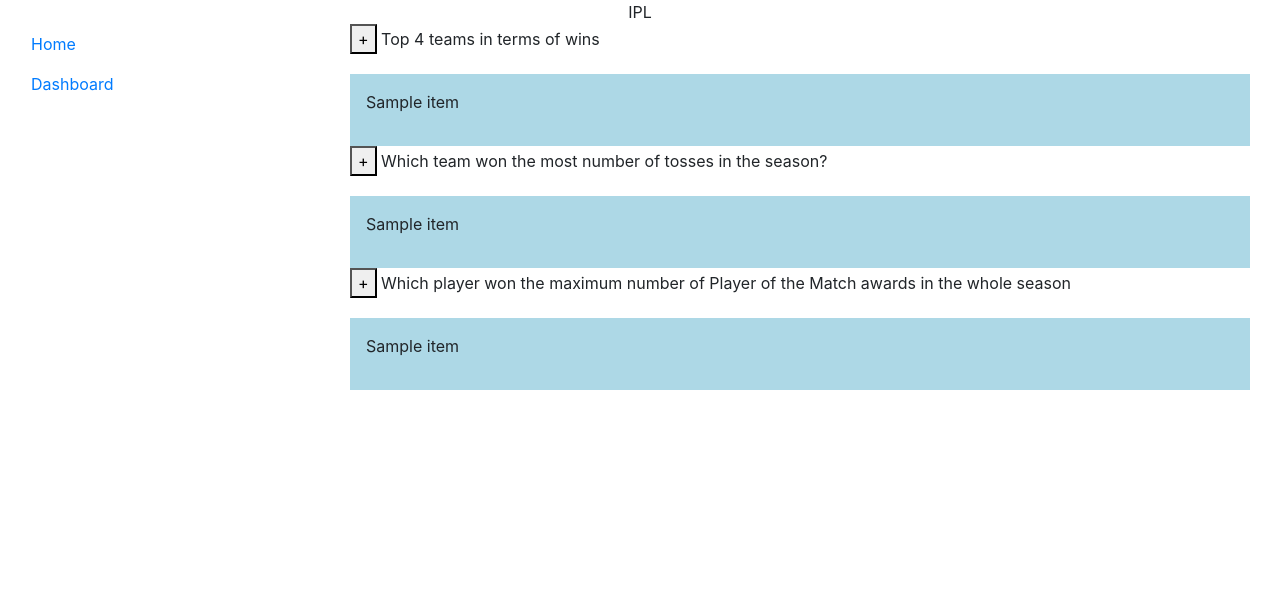
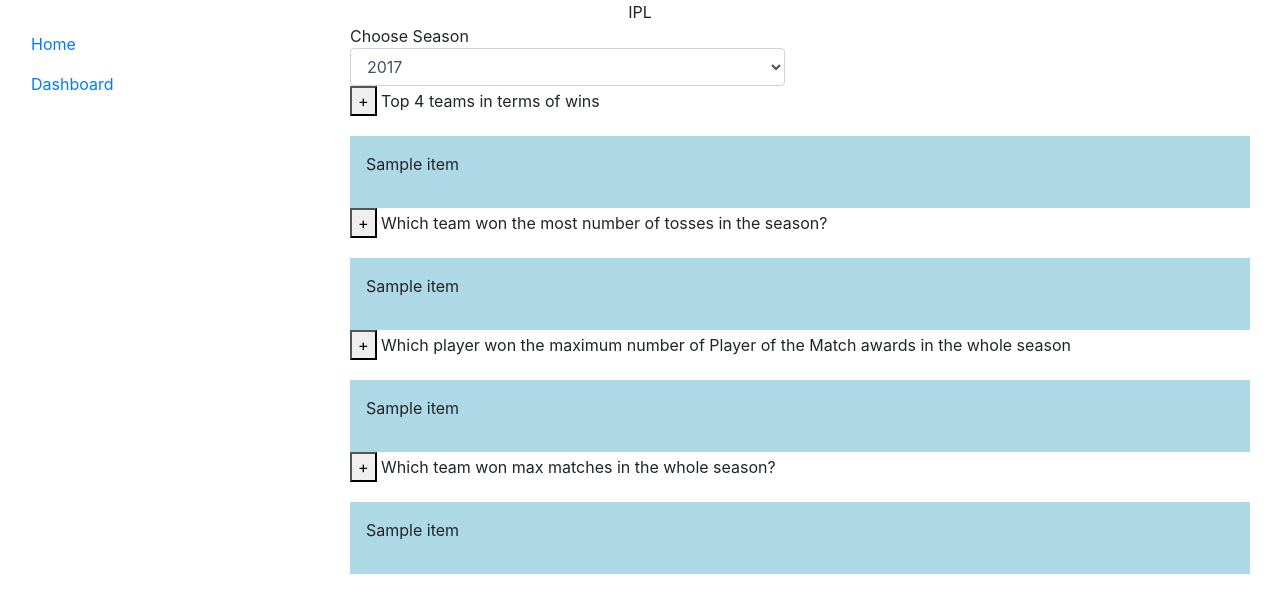
Before and after one commit to roopagokul24/testproject, a Django app: template templates/general/home.html in a window 1280 px wide. Shown: the top 613 px of the page. Run offline with Django 3.2, Linux system fonts and the light colour scheme; the template is opened without the code that fills it: most values are stand-ins (such as "Sample title", 1, 10 or a date in 2020); parts of the project's set-up code (start-up, migrations or seed data) failed here and were passed over; some libraries are stand-ins or nearby versions.

Commit message:
seasons added

```diff
--- a/requirements.txt
+++ b/requirements.txt
@@ -1,4 +1,4 @@
-Django==3.1.4
+Django==2.2.3
 psycopg2==2.8.3
 django-extensions==2.1.9
 django-el-pagination==3.2.4
--- a/templates/base.html
+++ b/templates/base.html
@@ -71,6 +71,7 @@
 
       <script type="text/javascript" src="{% static 'js/jquery-3.4.0.min.js' %}"></script>
       <script type="text/javascript" src="{% static 'js/bootstrap.min.js' %}"></script>
+        <script type="text/javascript" src="https://cdnjs.cloudflare.com/ajax/libs/js-cookie/2.1.4/js.cookie.min.js"></script>
 
       {% block extrajs %}
       {% endblock %}
--- a/templates/general/home.html
+++ b/templates/general/home.html
@@ -20,7 +20,15 @@
   <div class="tab-pane fade show active" id="v-pills-home" role="tabpanel" aria-labelledby="v-pills-home-tab">
       <div class="container">
         <div class="row">
+            <div class="col-12 col-md-6">
+              Choose Season<select id="season" class="form-control" >
+                          <option value="2017">2017</option>
+                          <option value="2018">2018</option>
+                          <option value="2019">2019</option>
+                </select>
+              </div>
             <div class="col-12 col-md-12">
+
               <div>
               <span><button onclick="myFunction()">+</button> <span>Top 4 teams in terms of wins</span></span>
                <div id="myDIV">
@@ -32,7 +40,7 @@
                 <div>
                   <span><button onclick="myFunction2()">+</button> <span>Which team won the most number of tosses in the season?</span></span>
                    <div id="myDIV2">
-                     {% for item in winner_dict_sorted %}
+                     {% for item in toss_winner_sorted %}
                       <p>{{item}}</p>
                      {% endfor %}
                     </div>
@@ -41,6 +49,14 @@
                   <span><button onclick="myFunction3()">+</button> <span>Which player won the maximum number of Player of the Match awards in the whole season</span></span>
                    <div id="myDIV3">
                      {% for item in player_of_match_dict_sorted %}
+                      <p>{{item}}</p>
+                     {% endfor %}
+                    </div>
+                </div>
+                <div>
+                  <span><button onclick="myFunction3()">+</button> <span>Which team won max matches in the whole season?</span></span>
+                   <div id="myDIV3">
+                     {% for item in winner %}
                       <p>{{item}}</p>
                      {% endfor %}
                     </div>
@@ -79,4 +95,20 @@ function myFunction3() {
   }
 }
 </script>
+<script>
+        var season = Cookies.get("season");
+        if(season != null){
+          $("#season").val(season);
+        }
+        $(document).on("change", "#season", function() {
+            var season = $(this).find("option:selected");
+            var season_val = season.val();
+            Cookies.set('season', season_val);
+            window.location.reload()
+            var season = Cookies.get("season");
+            console.log(season)
+            $("#season").val(season);
+
+          });
+      </script>
 {% endblock extrajs %}
```
Also changed, not shown: apps/general/views.py (+8 -4 lines).
